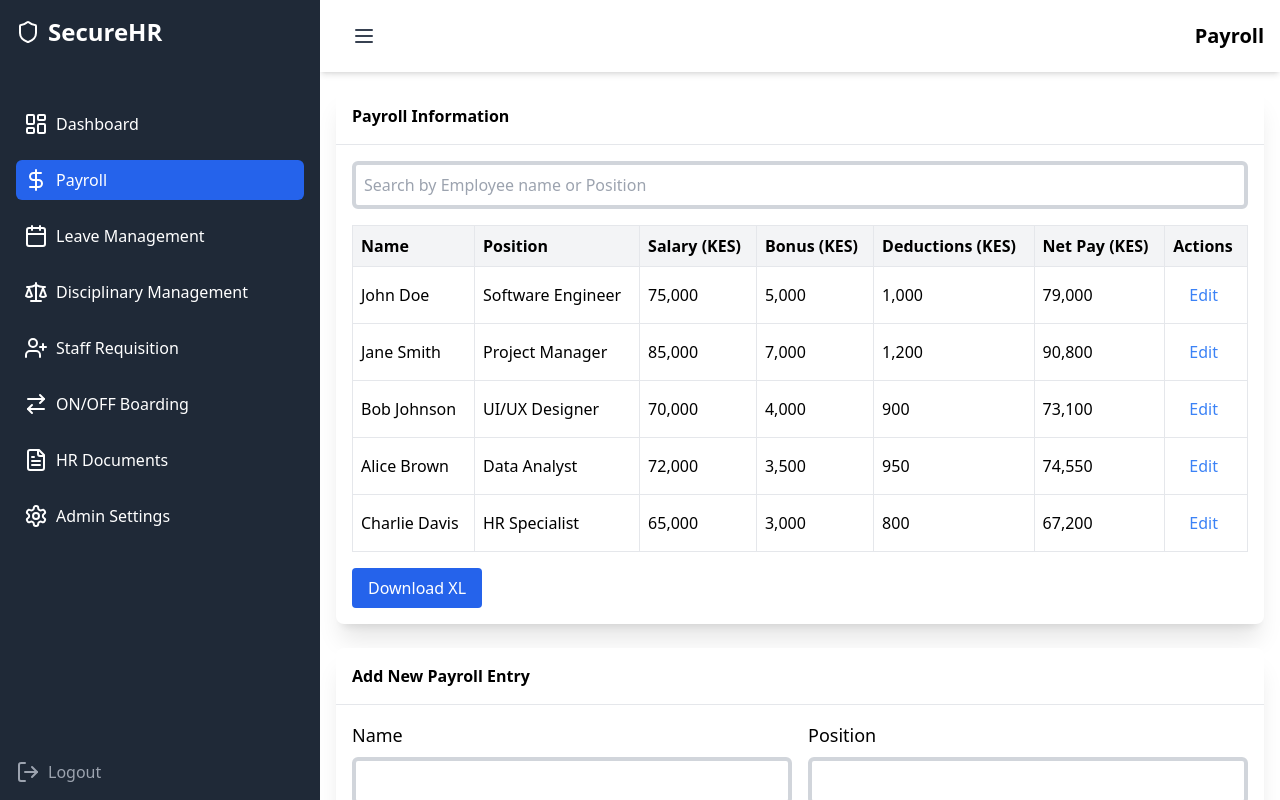
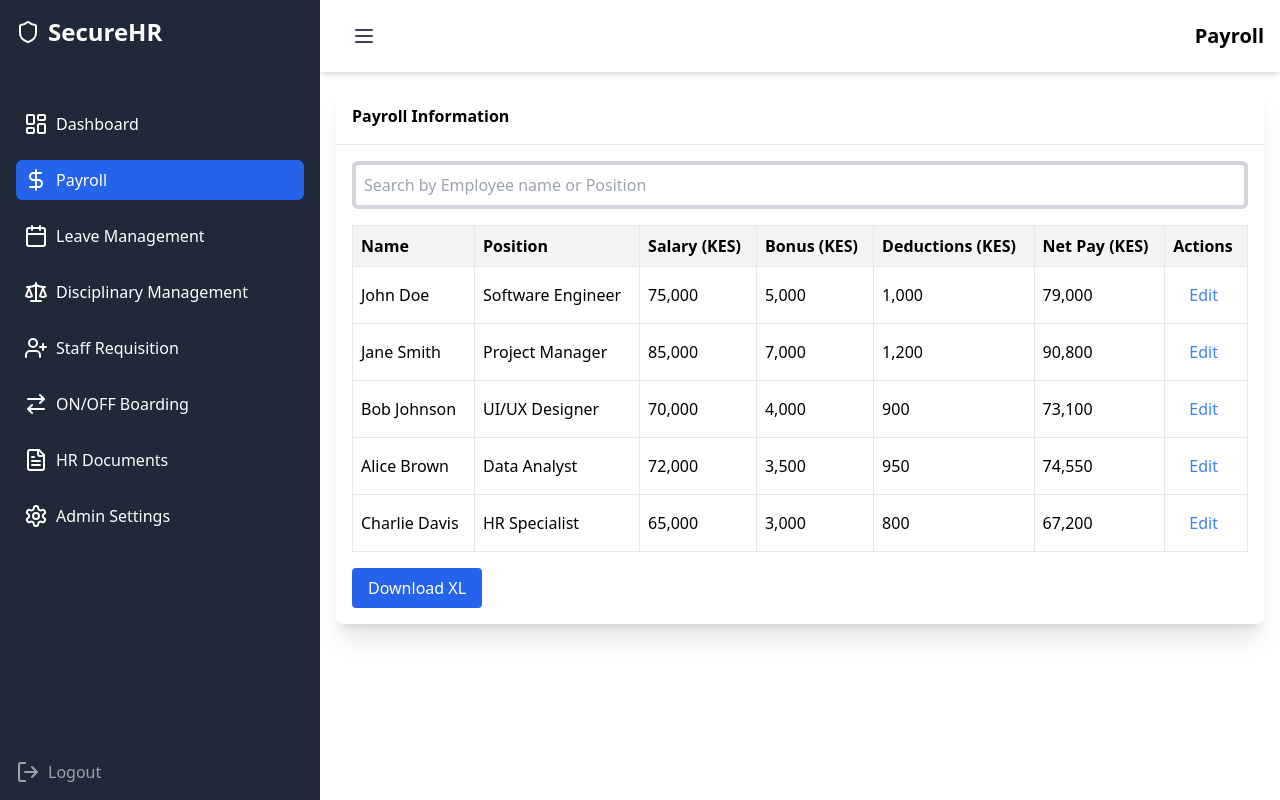
Before and after one commit to Ortiz25/hrm-frontend, a React (Vite) app: page /payroll in a window 1280 px wide. Built offline with nearby package versions, Linux system fonts and the light colour scheme.

Commit message:
demo update

```diff
--- a/src/pages/Payroll.jsx
+++ b/src/pages/Payroll.jsx
@@ -235,94 +235,6 @@ const PayrollModule = () => {
                 </Button>
               </CardContent>
             </Card>
-
-            <Card className="shadow-xl">
-              <CardHeader>
-                <CardTitle>Add New Payroll Entry</CardTitle>
-              </CardHeader>
-              <CardContent>
-                <form onSubmit={handleSubmit} className="space-y-4">
-                  <div className="grid grid-cols-2 gap-4">
-                    <div className="space-y-2">
-                      <Label htmlFor="name">Name</Label>
-                      <Input
-                        id="name"
-                        name="name"
-                        value={newEntry.name}
-                        onChange={handleInputChange}
-                        required
-                        className="w-full p-2 border border-gray-300 rounded-md"
-                      />
-                    </div>
-                    <div className="space-y-2">
-                      <Label htmlFor="position">Position</Label>
-                      <Input
-                        id="position"
-                        name="position"
-                        value={newEntry.position}
-                        onChange={handleInputChange}
-                        required
-                        className="w-full p-2 border border-gray-300 rounded-md"
-                      />
-                    </div>
-                    <div className="space-y-2">
-                      <Label htmlFor="salary">Salary ($)</Label>
-                      <Input
-                        id="salary"
-                        name="salary"
-                        type="number"
-                        value={newEntry.salary}
-                        onChange={handleInputChange}
-                        required
-                        className="w-full p-2 border border-gray-300 rounded-md"
-                      />
-                    </div>
-                    <div className="space-y-2">
-                      <Label htmlFor="bonus">Bonus ($)</Label>
-                      <Input
-                        id="bonus"
-                        name="bonus"
-                        type="number"
-                        value={newEntry.bonus}
-                        onChange={handleInputChange}
-                        required
-                        className="w-full p-2 border border-gray-300 rounded-md"
-                      />
-                    </div>
-                    <div className="space-y-2">
-                      <Label htmlFor="deductions">Deductions ($)</Label>
-                      <Input
-                        id="deductions"
-                        name="deductions"
-                        type="number"
-                        value={newEntry.deductions}
-                        onChange={handleInputChange}
-                        required
-                        className="w-full p-2 border border-gray-300 rounded-md"
-                      />
-                    </div>
-                    <div className="space-y-2">
-                      <Label htmlFor="netPay">Net Pay ($)</Label>
-                      <Input
-                        id="netPay"
-                        name="netPay"
-                        type="number"
-                        value={
-                          Number(newEntry.salary) +
-                          Number(newEntry.bonus) -
-                          Number(newEntry.deductions)
-                        }
-                        className="w-full p-2 border border-gray-300 rounded-md"
-                        readOnly
-                      />
-                    </div>
-                  </div>
-                  <Button type="submit" className="bg-blue-500 text-white">
-                    Add Entry
-                  </Button>
-                </form>
-              </CardContent>
-            </Card>
           </div>
         </div>
       </div>
```
